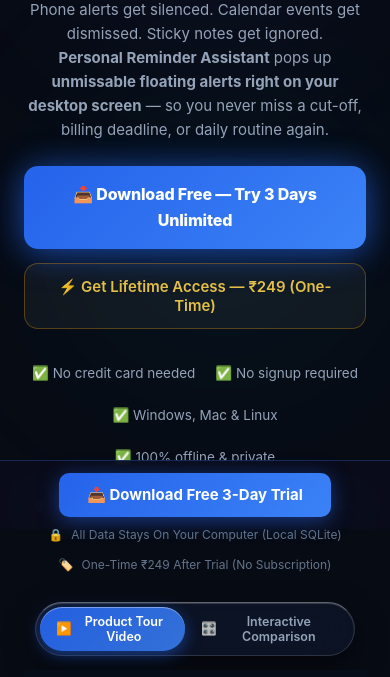
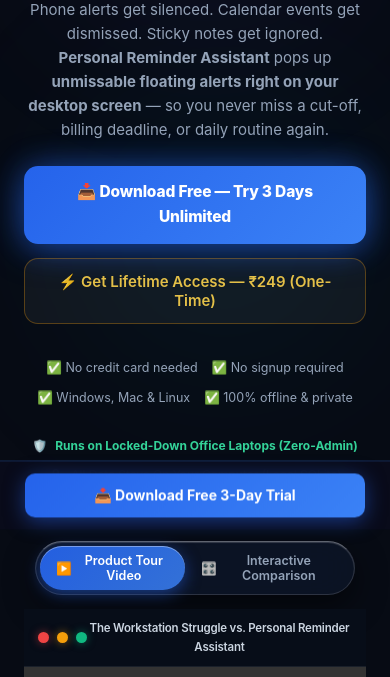
Before and after one commit to anandnowhere/pauzos-website, a plain HTML site: page index.html in a window 390 px wide. Shown: the part 384-1061 px from the top of the page. Drawn offline with Linux system fonts and the light colour scheme; grey boxes are pictures that could not be loaded.

Commit message:
fix(responsive): refine mobile buttons, sticky bar, and card spacing

```diff
--- a/index.html
+++ b/index.html
@@ -191,13 +191,44 @@
     @media (max-width: 768px) {
       .ps-grid {
         grid-template-columns: 1fr;
+        gap: 20px;
+      }
+      .ps-card {
+        padding: 24px 20px;
+      }
+      .ps-item {
+        font-size: 14px;
+        margin-bottom: 14px;
       }
       .hero-cta-primary-xl {
-        font-size: 16px;
-        padding: 16px 32px;
+        width: 100%;
+        justify-content: center;
+        text-align: center;
+        font-size: 15.5px;
+        padding: 14px 20px;
+        box-sizing: border-box;
+      }
+      .hero-cta-group {
+        width: 100%;
+      }
+      .hero-cta-group .btn {
+        width: 100%;
+        justify-content: center;
+        text-align: center;
+      }
+      .hero-no-catch {
+        gap: 10px 14px;
+        font-size: 12.5px;
       }
       .sticky-download-bar .sticky-trust {
         display: none;
+      }
+      .sticky-download-bar .sticky-cta {
+        width: 100%;
+        max-width: 340px;
+        justify-content: center;
+        padding: 11px 20px;
+        font-size: 14px;
       }
     }
   </style>
```
